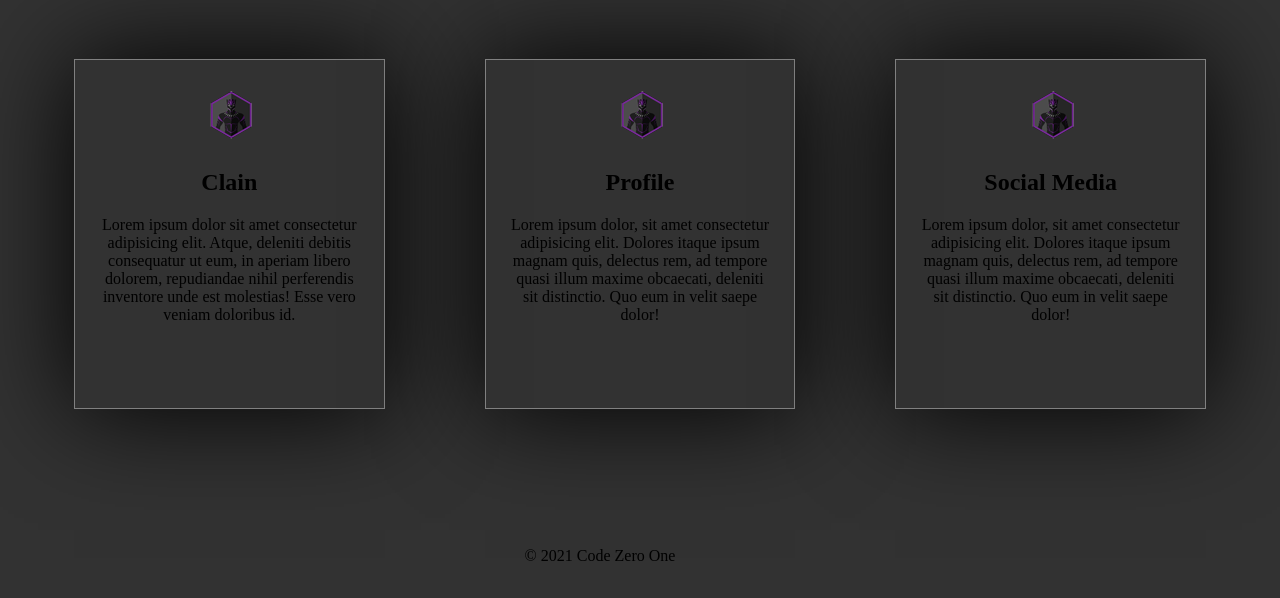
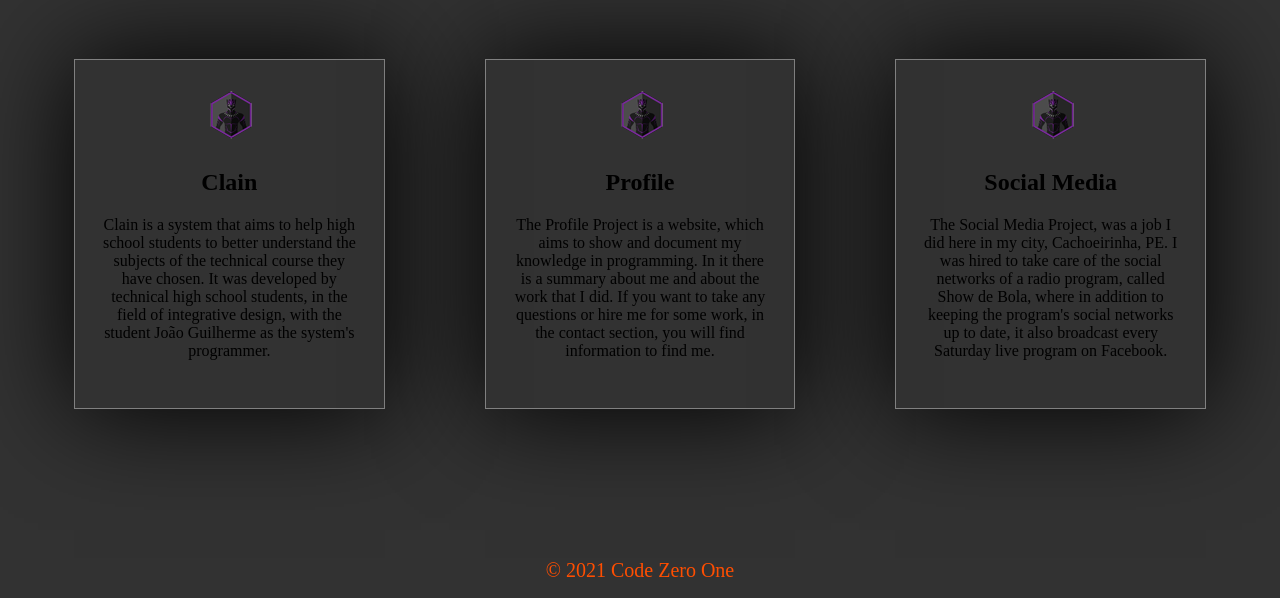
Before and after one commit to Programmer-John/MyProfile, a plain HTML site: page Works.html in a window 1280 px wide. Shown: the part 235-833 px from the top of the page. Before the commit the page ends 800 px from the top, so only its background shows below. Drawn offline with Linux system fonts and the light colour scheme.

Commit message:
Thirteenth Commit :boom:

```diff
--- a/Css/style.css
+++ b/Css/style.css
@@ -200,6 +200,9 @@ header {
     margin-bottom: 20px;
 }
 
+.card-text {
+    text-align: center;
+}
 
 /*======================== PART ABOUT ME ========================*/
 
@@ -372,16 +375,16 @@ button {
 
 /*======================== GENERAL FOOTER ========================*/
 
-/*footer {
+footer {
     display: flex;
     font-size: 20px;
     justify-content: center;
     align-items: center;
     margin-top: 100px;
     color: #ff4e00;
-}*/
+}
 
-footer {
+/* footer {
     position: absolute;
     font-size: 18spx;
     bottom: 0;
@@ -390,6 +393,6 @@ footer {
     text-align: center;
     width: 90%;
     color: #000;
-}
+} */
 
 /*======================== RESPONSIVENESS ========================*/
--- a/Works.html
+++ b/Works.html
@@ -43,19 +43,19 @@
                 <div class="card">
                     <img src="Images/panther.png">
                     <h2 class="title-2"> Clain </h2>
-                    <p> Lorem ipsum dolor sit amet consectetur adipisicing elit. Atque, deleniti debitis consequatur ut eum, in aperiam libero dolorem, repudiandae nihil perferendis inventore unde est molestias! Esse vero veniam doloribus id.</p>
+                    <p class="card-text"> Clain is a system that aims to help high school students to better understand the subjects of the technical course they have chosen. It was developed by technical high school students, in the field of integrative design, with the student João Guilherme as the system's programmer.</p>
                 </div>
 
                 <div class="card">
                     <img src="Images/panther.png">
                     <h2 class="title-2"> Profile </h2>
-                    <p> Lorem ipsum dolor, sit amet consectetur adipisicing elit. Dolores itaque ipsum magnam quis, delectus rem, ad tempore quasi illum maxime obcaecati, deleniti sit distinctio. Quo eum in velit saepe dolor!</p>
+                    <p class="card-text"> The Profile Project is a website, which aims to show and document my knowledge in programming. In it there is a summary about me and about the work that I did. If you want to take any questions or hire me for some work, in the contact section, you will find information to find me. </p>
                 </div>
 
                 <div class="card">
                     <img src="Images/panther.png">
                     <h2 class="title-2"> Social Media </h2>
-                    <p> Lorem ipsum dolor, sit amet consectetur adipisicing elit. Dolores itaque ipsum magnam quis, delectus rem, ad tempore quasi illum maxime obcaecati, deleniti sit distinctio. Quo eum in velit saepe dolor!</p>
+                    <p class="card-text"> The Social Media Project, was a job I did here in my city, Cachoeirinha, PE. I was hired to take care of the social networks of a radio program, called Show de Bola, where in addition to keeping the program's social networks up to date, it also broadcast every Saturday live program on Facebook. </p>
                 </div>
 
         </div>
```
Also changed, not shown: Images/boa.png (deleted), Images/call.png (deleted), Images/favicon.ico (deleted), Images/fundo.jpg (deleted), Images/fundodetela.jpg (deleted), Images/home.png (deleted), Images/home2.png (deleted), Images/main.jpg (deleted), Images/phone.png (deleted), Images/registrato.jpg (deleted), Images/teste.jpg (deleted), Images/teste2.jpg (deleted), Images/teste3.png (deleted), Images/teste4.jpeg (deleted).
